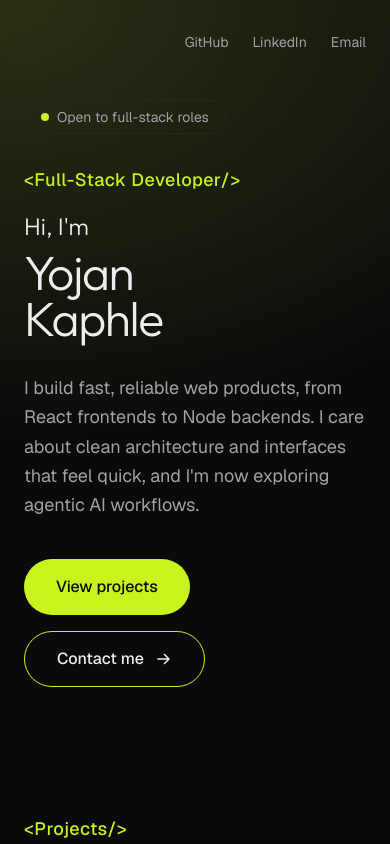
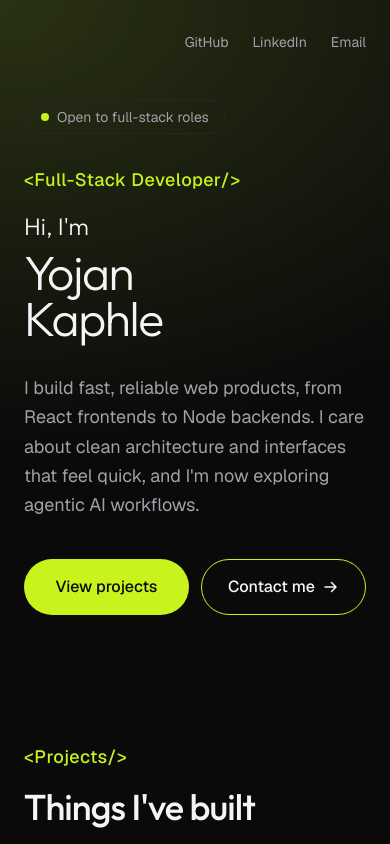
Before and after one commit to yozan21/portfolio, a Next.js app: page / in a window 390 px wide. Shown: the top 844 px of the page. Built offline with nearby package versions, Linux system fonts and the light colour scheme.

Commit message:
updated the typography of sections

```diff
--- a/src/app/globals.css
+++ b/src/app/globals.css
@@ -6,7 +6,7 @@
   --bg: #0a0a0a;
   --surface: #141414;
   --border: #27272a;
-  --text: #ededed;
+  --text: #f5f5f5;
   --text-muted: #a1a1aa;
   --accent: #c8f31d;
   --glow: #2a3214; /* olive wash in the top-left corner */
@@ -28,7 +28,8 @@
 @layer base {
   body {
     background:
-      radial-gradient(60rem 40rem at 0 0, var(--glow), transparent 70%) no-repeat,
+      radial-gradient(60rem 40rem at 0 0, var(--glow), transparent 70%)
+        no-repeat,
       var(--bg);
     color: var(--text);
   }
--- a/src/app/opengraph-image.tsx
+++ b/src/app/opengraph-image.tsx
@@ -8,7 +8,7 @@ export const size = { width: 1200, height: 630 };
 export const contentType = "image/png";
 
 // next/og cannot read CSS variables; these mirror :root in globals.css.
-const colors = { bg: "#0a0a0a", text: "#ededed", muted: "#a1a1aa", accent: "#c8f31d", glow: "#2a3214" };
+const colors = { bg: "#0a0a0a", text: "#f5f5f5", muted: "#a1a1aa", accent: "#c8f31d", glow: "#2a3214" };
 
 export default async function Image() {
   const [outfit, geist] = await Promise.all([
--- a/src/components/sections/Hero.tsx
+++ b/src/components/sections/Hero.tsx
@@ -39,16 +39,16 @@ export function Hero() {
 
         <p className="mt-8 max-w-[60ch] text-lg leading-relaxed text-muted sm:text-xl">{site.summary}</p>
 
-        <div className="mt-10 flex flex-wrap gap-4">
+        <div className="mt-10 grid grid-cols-2 gap-3 sm:flex sm:gap-4">
           <a
             href={site.primaryCta.href}
-            className="inline-flex h-14 items-center rounded-full bg-accent px-8 font-medium text-background hover:bg-foreground"
+            className="inline-flex h-14 items-center justify-center rounded-full bg-accent px-4 font-medium whitespace-nowrap max-[359px]:px-3 max-[359px]:text-sm text-background hover:bg-foreground sm:px-8 pointer-fine:h-12"
           >
             {site.primaryCta.label}
           </a>
           <a
             href={site.contactCta.href}
-            className="inline-flex h-14 items-center gap-3 rounded-full border border-accent px-8 font-medium hover:bg-surface"
+            className="inline-flex h-14 items-center justify-center gap-2 rounded-full border border-accent px-4 font-medium whitespace-nowrap max-[359px]:px-3 max-[359px]:text-sm hover:bg-surface sm:gap-3 sm:px-8 pointer-fine:h-12"
           >
             {site.contactCta.label}
             <svg aria-hidden="true" viewBox="0 0 16 16" className="size-4" fill="none" stroke="currentColor" strokeWidth="1.5">
--- a/src/components/ui/ProjectCard.tsx
+++ b/src/components/ui/ProjectCard.tsx
@@ -15,7 +15,7 @@ export function ProjectCard({ project }: { project: Project }) {
       </header>
 
       <div className="lg:col-span-8">
-        <p className="max-w-[60ch] text-lg leading-relaxed">{project.summary}</p>
+        <p className="max-w-[60ch] text-lg leading-relaxed sm:text-xl">{project.summary}</p>
 
         <h4 className="mt-8 text-sm font-medium text-muted">{projectsSection.decisionsLabel}</h4>
         <ul className="mt-3 max-w-[60ch] list-disc space-y-2 pl-5 leading-relaxed text-muted marker:text-border">
--- a/src/components/ui/SectionHeading.tsx
+++ b/src/components/ui/SectionHeading.tsx
@@ -19,7 +19,7 @@ export function SectionHeading({ id, label, title, summary }: SectionHeadingProp
       <h2 id={id} className="mt-4 text-4xl leading-[1.1] font-medium tracking-tight lg:text-5xl">
         {title}
       </h2>
-      <p className="mt-6 max-w-[60ch] text-lg leading-relaxed text-muted sm:text-xl">{summary}</p>
+      <p className="mt-6 max-w-[60ch] text-lg leading-relaxed text-muted">{summary}</p>
     </header>
   );
 }
```
Also changed, not shown: 1 other file (tests, documents, lock files or other folders).
